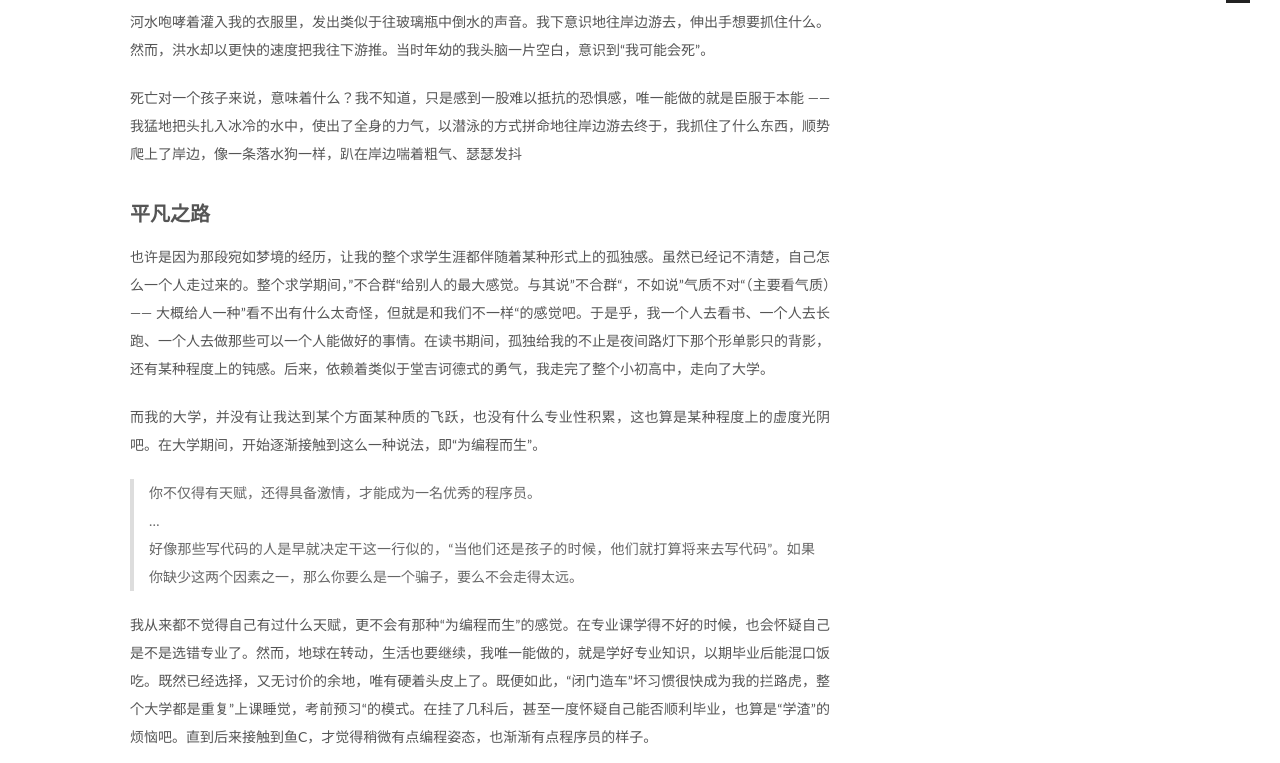
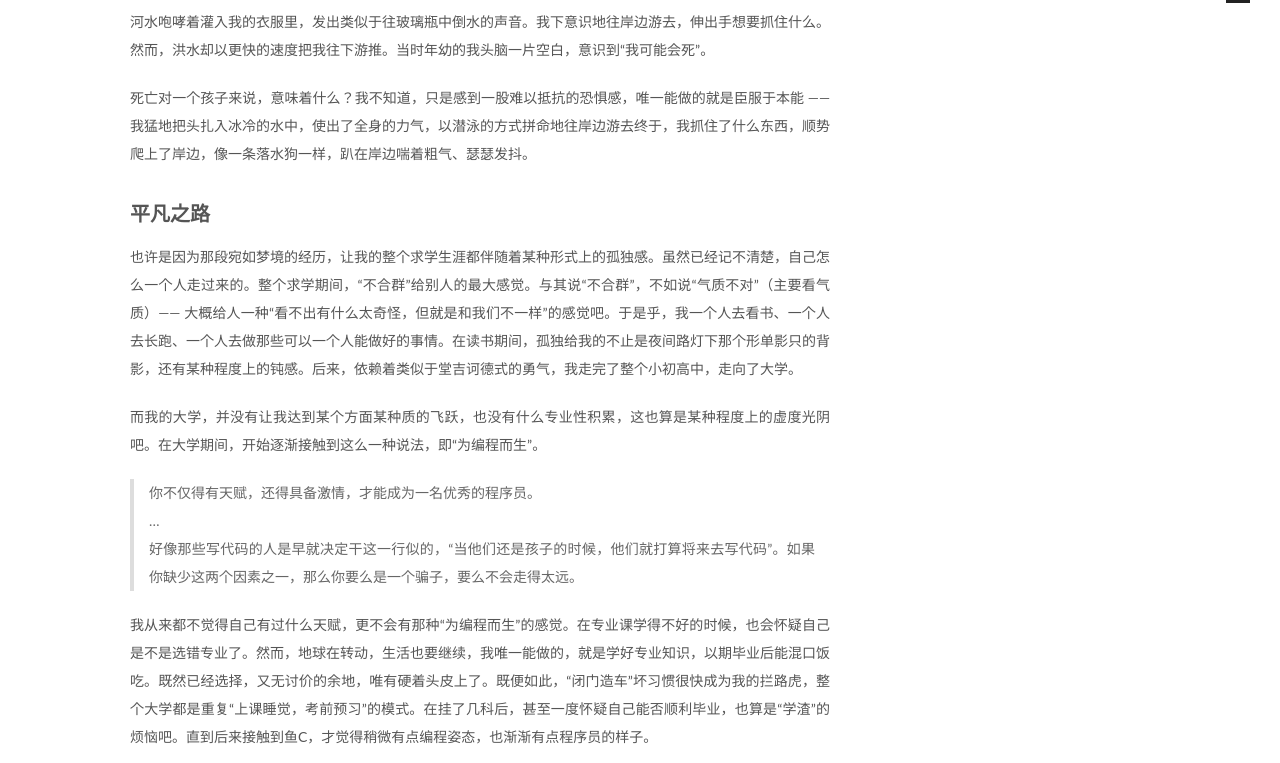
Before and after one commit to boy-run/boy-run.github.io, a plain HTML site: page 2018/12/28/恰同学少年/index.html in a window 1280 px wide. Shown: the part 897-1660 px from the top of the page. Drawn offline with Linux system fonts and the light colour scheme.

Commit message:
Site updated: 2018-12-28 17:43:15

```diff
--- a/2018/12/28/恰同学少年/index.html
+++ b/2018/12/28/恰同学少年/index.html
@@ -87,7 +87,7 @@
 <meta property="og:site_name" content="Hexo">
 <meta property="og:description" content="引言如果一切都可以重来，你会选择怎样的开始？ 遥远的Ta如果你有兴趣继续看下去，也许也会有耐心听我介绍自己的过去：一个遥远的过去，犹如梦境中的清晨，晶莹剔透的雨滴，顺着老屋的瓦，缓缓坠入沟渠。那是一个仿佛已经很久远的年代。那时候的村庄，没有手机，没有互联网，也没有“非常6+1”的幸运观众。有的只是青山，有的只是小溪，还有傍晚夕阳西下时升起的袅袅炊烟。而我，就是在这个宛如与世隔绝的村庄，度过了人生最">
 <meta property="og:locale" content="default">
-<meta property="og:updated_time" content="2018-12-28T09:39:45.115Z">
+<meta property="og:updated_time" content="2018-12-28T09:42:58.735Z">
 <meta name="twitter:card" content="summary">
 <meta name="twitter:title" content="恰同学少年">
 <meta name="twitter:description" content="引言如果一切都可以重来，你会选择怎样的开始？ 遥远的Ta如果你有兴趣继续看下去，也许也会有耐心听我介绍自己的过去：一个遥远的过去，犹如梦境中的清晨，晶莹剔透的雨滴，顺着老屋的瓦，缓缓坠入沟渠。那是一个仿佛已经很久远的年代。那时候的村庄，没有手机，没有互联网，也没有“非常6+1”的幸运观众。有的只是青山，有的只是小溪，还有傍晚夕阳西下时升起的袅袅炊烟。而我，就是在这个宛如与世隔绝的村庄，度过了人生最">
@@ -304,13 +304,13 @@
 <h2 id="遥远的Ta"><a href="#遥远的Ta" class="headerlink" title="遥远的Ta"></a>遥远的Ta</h2><p>如果你有兴趣继续看下去，也许也会有耐心听我介绍自己的过去：一个遥远的过去，犹如梦境中的清晨，晶莹剔透的雨滴，顺着老屋的瓦，缓缓坠入沟渠。那是一个仿佛已经很久远的年代。那时候的村庄，没有手机，没有互联网，也没有“非常6+1”的幸运观众。有的只是青山，有的只是小溪，还有傍晚夕阳西下时升起的袅袅炊烟。而我，就是在这个宛如与世隔绝的村庄，度过了人生最初的十年。</p>
 <h2 id="邂逅死亡"><a href="#邂逅死亡" class="headerlink" title="邂逅死亡"></a>邂逅死亡</h2><p>在记忆中某个已褪色的冬天，暴雨过后河水暴涨，叫嚣着漫过河堤，淹没原野。当时的我穿着厚重的大棉衣，流着鼻涕，一个人在河堤上慢慢地走着。已经记不清当时为什么要沿着河堤走(回家)，只记得脚下的河堤突然垮了，一脚踏空的我掉入洪水中。而周围，一个人都没有。</p>
 <p>河水咆哮着灌入我的衣服里，发出类似于往玻璃瓶中倒水的声音。我下意识地往岸边游去，伸出手想要抓住什么。然而，洪水却以更快的速度把我往下游推。当时年幼的我头脑一片空白，意识到“我可能会死”。</p>
-<p>死亡对一个孩子来说，意味着什么？我不知道，只是感到一股难以抵抗的恐惧感，唯一能做的就是臣服于本能 —— 我猛地把头扎入冰冷的水中，使出了全身的力气，以潜泳的方式拼命地往岸边游去终于，我抓住了什么东西，顺势爬上了岸边，像一条落水狗一样，趴在岸边喘着粗气、瑟瑟发抖</p>
-<h2 id="平凡之路"><a href="#平凡之路" class="headerlink" title="平凡之路"></a>平凡之路</h2><p>也许是因为那段宛如梦境的经历，让我的整个求学生涯都伴随着某种形式上的孤独感。虽然已经记不清楚，自己怎么一个人走过来的。整个求学期间，”不合群“给别人的最大感觉。与其说”不合群“，不如说”气质不对“（主要看气质）—— 大概给人一种”看不出有什么太奇怪，但就是和我们不一样“的感觉吧。于是乎，我一个人去看书、一个人去长跑、一个人去做那些可以一个人能做好的事情。在读书期间，孤独给我的不止是夜间路灯下那个形单影只的背影，还有某种程度上的钝感。后来，依赖着类似于堂吉诃德式的勇气，我走完了整个小初高中，走向了大学。</p>
+<p>死亡对一个孩子来说，意味着什么？我不知道，只是感到一股难以抵抗的恐惧感，唯一能做的就是臣服于本能 —— 我猛地把头扎入冰冷的水中，使出了全身的力气，以潜泳的方式拼命地往岸边游去终于，我抓住了什么东西，顺势爬上了岸边，像一条落水狗一样，趴在岸边喘着粗气、瑟瑟发抖。</p>
+<h2 id="平凡之路"><a href="#平凡之路" class="headerlink" title="平凡之路"></a>平凡之路</h2><p>也许是因为那段宛如梦境的经历，让我的整个求学生涯都伴随着某种形式上的孤独感。虽然已经记不清楚，自己怎么一个人走过来的。整个求学期间，“不合群”给别人的最大感觉。与其说“不合群”，不如说“气质不对”（主要看气质）—— 大概给人一种“看不出有什么太奇怪，但就是和我们不一样”的感觉吧。于是乎，我一个人去看书、一个人去长跑、一个人去做那些可以一个人能做好的事情。在读书期间，孤独给我的不止是夜间路灯下那个形单影只的背影，还有某种程度上的钝感。后来，依赖着类似于堂吉诃德式的勇气，我走完了整个小初高中，走向了大学。</p>
 <p>而我的大学，并没有让我达到某个方面某种质的飞跃，也没有什么专业性积累，这也算是某种程度上的虚度光阴吧。在大学期间，开始逐渐接触到这么一种说法，即“为编程而生”。 </p>
 <blockquote>
 <p>你不仅得有天赋，还得具备激情，才能成为一名优秀的程序员。<br>…<br>好像那些写代码的人是早就决定干这一行似的，“当他们还是孩子的时候，他们就打算将来去写代码”。如果你缺少这两个因素之一，那么你要么是一个骗子，要么不会走得太远。</p>
 </blockquote>
-<p>我从来都不觉得自己有过什么天赋，更不会有那种“为编程而生”的感觉。在专业课学得不好的时候，也会怀疑自己是不是选错专业了。然而，地球在转动，生活也要继续，我唯一能做的，就是学好专业知识，以期毕业后能混口饭吃。既然已经选择，又无讨价的余地，唯有硬着头皮上了。既便如此，“闭门造车”坏习惯很快成为我的拦路虎，整个大学都是重复”上课睡觉，考前预习“的模式。在挂了几科后，甚至一度怀疑自己能否顺利毕业，也算是“学渣”的烦恼吧。直到后来接触到鱼C，才觉得稍微有点编程姿态，也渐渐有点程序员的样子。</p>
+<p>我从来都不觉得自己有过什么天赋，更不会有那种“为编程而生”的感觉。在专业课学得不好的时候，也会怀疑自己是不是选错专业了。然而，地球在转动，生活也要继续，我唯一能做的，就是学好专业知识，以期毕业后能混口饭吃。既然已经选择，又无讨价的余地，唯有硬着头皮上了。既便如此，“闭门造车”坏习惯很快成为我的拦路虎，整个大学都是重复“上课睡觉，考前预习”的模式。在挂了几科后，甚至一度怀疑自己能否顺利毕业，也算是“学渣”的烦恼吧。直到后来接触到鱼C，才觉得稍微有点编程姿态，也渐渐有点程序员的样子。</p>
 <p>言及方法，也许是因为社会节奏越来越快，社会上弥漫着一股类似于“方法不对，努力白费”、“如果方向错了，停止就是进步”的言论。浮躁让我们把注重点放在“方法”、“秘诀”之类的捷径上，而忽略了努力本身。试想，从小喝的鸡汤，对我们的进步是否真的有所帮助？</p>
 <p>今年七月初，我只身一人飞到深圳，这个从未涉足的城市。从没有想过要“出任CEO，迎娶白富美，走向人生巅峰”，只想着怎么自力更生，养活自己。快3个月过去了，我很幸运地找到了一份工作，和无数慕名而来的年轻人一样，挥洒着自己的汗水，为了一个可能更美好的明天奋斗着。</p>
 <h2 id="后记"><a href="#后记" class="headerlink" title="后记"></a>后记</h2><p>回到最开始的问题“如果一切都可以重来，你会选择怎样的开始？现在跳到另一个问题“如果一切都只能继续，你会选择怎样的继续？” </p>
--- a/css/main.css
+++ b/css/main.css
@@ -1822,7 +1822,7 @@ pre .javascript .function {
   width: 4px;
   height: 4px;
   border-radius: 50%;
-  background: #ffba14;
+  background: #ffc8bb;
 }
 .links-of-blogroll {
   font-size: 13px;
```
Also changed, not shown: index.html (+3 -3 lines).
